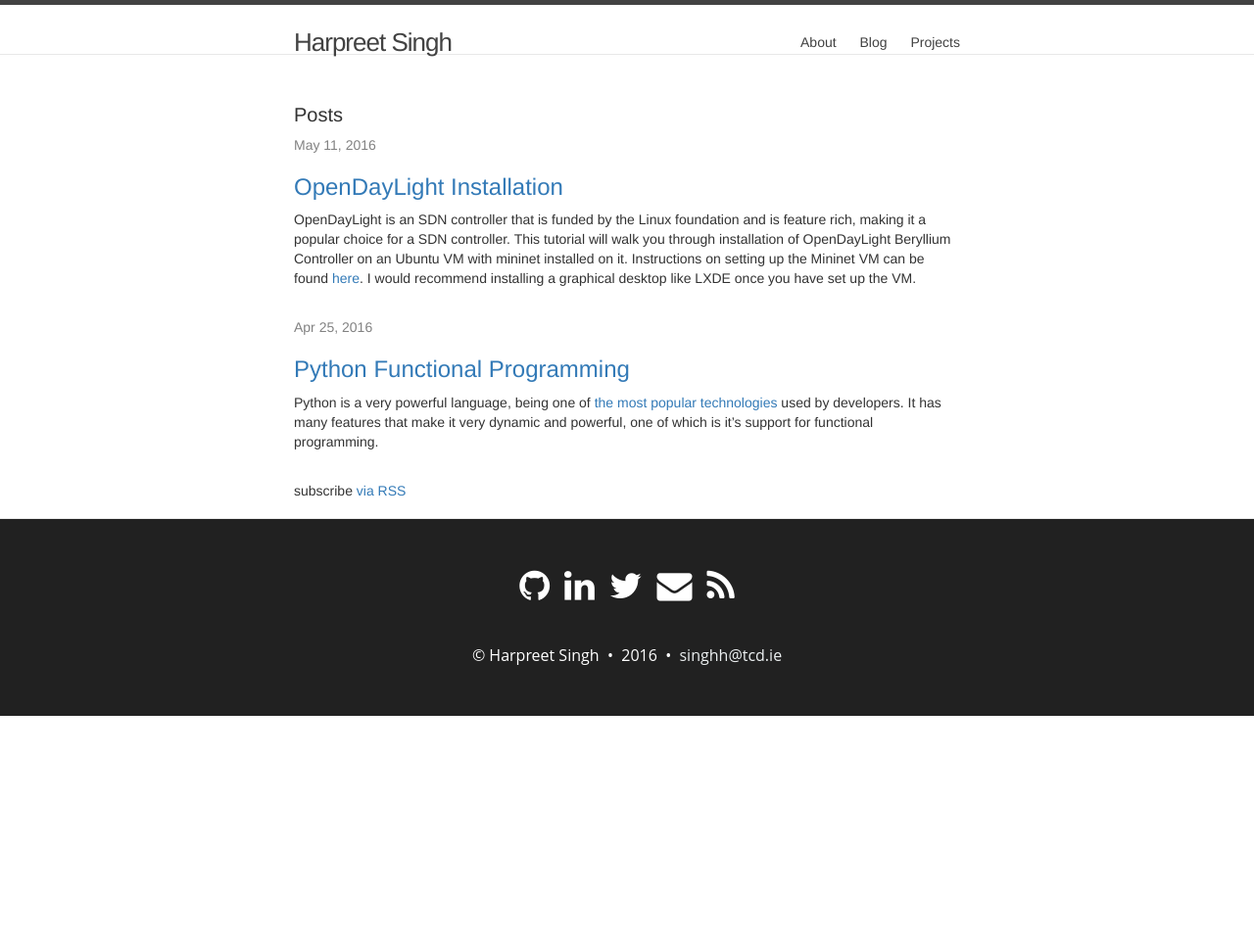
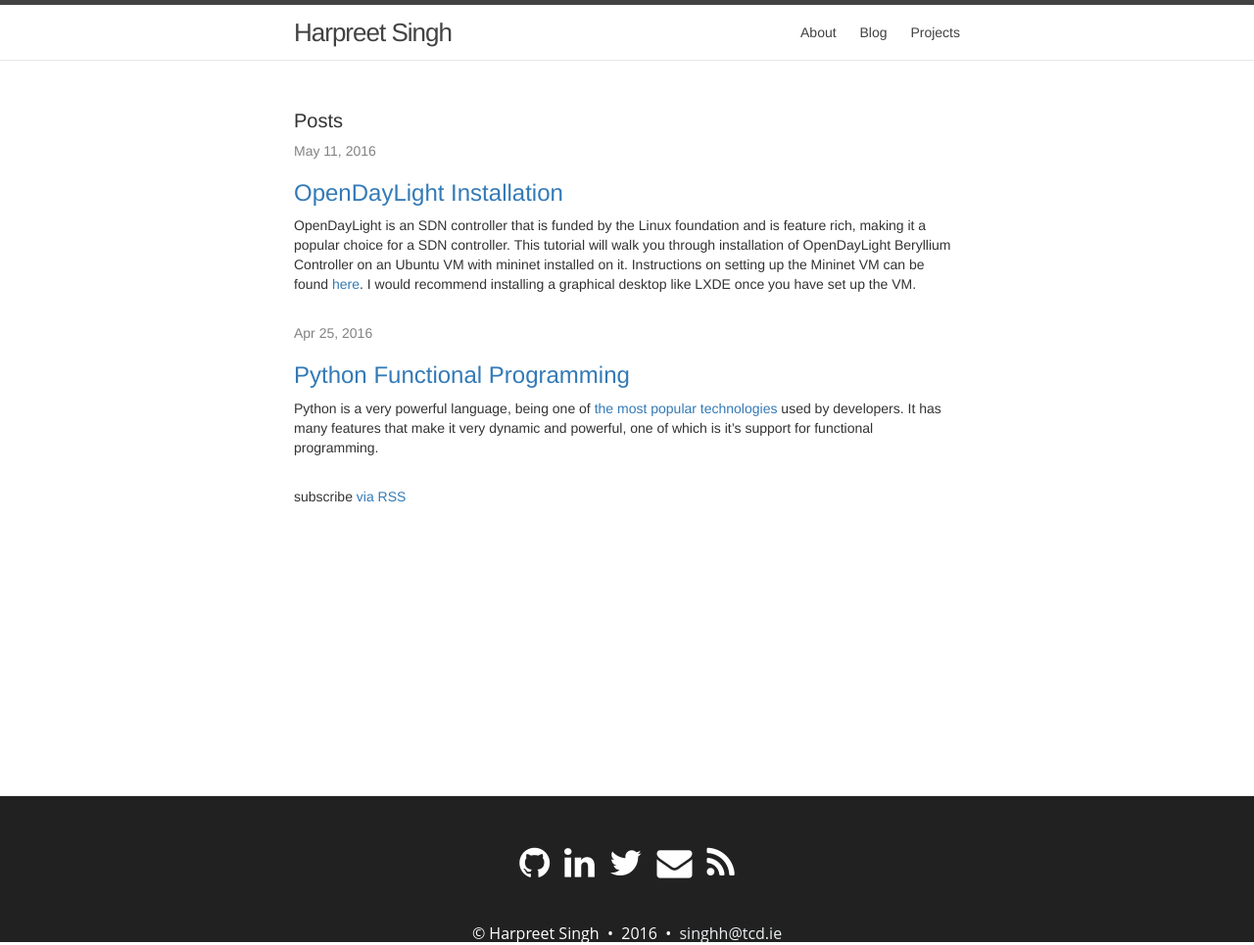
Before and after one commit to harpresing/etSingh.github.io, a Jekyll site: the page built from index.html, in a window 1280 px wide. Shown: the whole page at 98% size. Built offline with Jekyll 4.4.1, drawn with Linux system fonts in a browser that asks for light colours; nearby versions of some CDN libraries; before the commit the page ends 900 px from its top, so only the background shows below that.

Commit message:
fucking footer is sticky finally

```diff
--- a/_includes/footer.html
+++ b/_includes/footer.html
@@ -1,4 +1,4 @@
-<footer>
+<footer class="sticky">
   <div class="container">
     <div class="row">
       <div class="col-lg-8 col-lg-offset-2 col-md-10 col-md-offset-1">
--- a/_layouts/default.html
+++ b/_layouts/default.html
@@ -10,8 +10,8 @@
 
       {% include header.html %}
 
-      <div class="page-content">
-        <div class="wrapper">
+      <div class="page-content wrap">
+        <div class="wrapper main">
           {{ content }}
         </div>
       </div>
--- a/_sass/_base.scss
+++ b/_sass/_base.scss
@@ -162,7 +162,7 @@
     margin-left: auto;
     padding-right: $spacing-unit;
     padding-left: $spacing-unit;
-    margin-bottom: -142px;
+    //margin-bottom: -142px;
     @extend %clearfix;
 
     @include media-query($on-laptop) {
--- a/_sass/_layout.scss
+++ b/_sass/_layout.scss
@@ -5,7 +5,7 @@
     border-top: 5px solid $grey-color-dark;
     border-bottom: 1px solid $grey-color-light;
     min-height: 56px;
-    padding: 10px;
+
 
     // Positioning context for the mobile navigation icon
     position: relative;
@@ -174,7 +174,7 @@
     background: $header-footer-background;
     padding: 30px 0;
     border-top: 1px #EAEAEA solid;
-    margin-top: 50px;
+    //margin-top: 50px;
     font-size: 14px;
     a {
          color: $header-footer-text-light;
--- /dev/null
+++ b/_sass/responsiveFooter.scss
@@ -0,0 +1,28 @@
+/* must be same height as the footer */
+/*Opera Fix*/
+html {
+	height: 100%;
+}
+body {
+	height: 100%;
+	&:before {
+		content: "";
+		height: 100%;
+		float: left;
+		width: 0;
+		margin-top: -32767px;
+	}
+}
+.wrap {
+	min-height: 100%;
+}
+.main {
+	overflow: auto;
+	padding-bottom: 150px;
+}  /* must be same height as the footer */
+.sticky {
+	position: relative;
+	margin-top: -150px;
+	height: 150px;
+	clear: both;
+}
--- a/css/main.scss
+++ b/css/main.scss
@@ -53,5 +53,6 @@
         "base",
         "layout",
         "syntax-highlighting",
-        "social-buttons"
+        "social-buttons",
+        "responsiveFooter"
 ;
```
